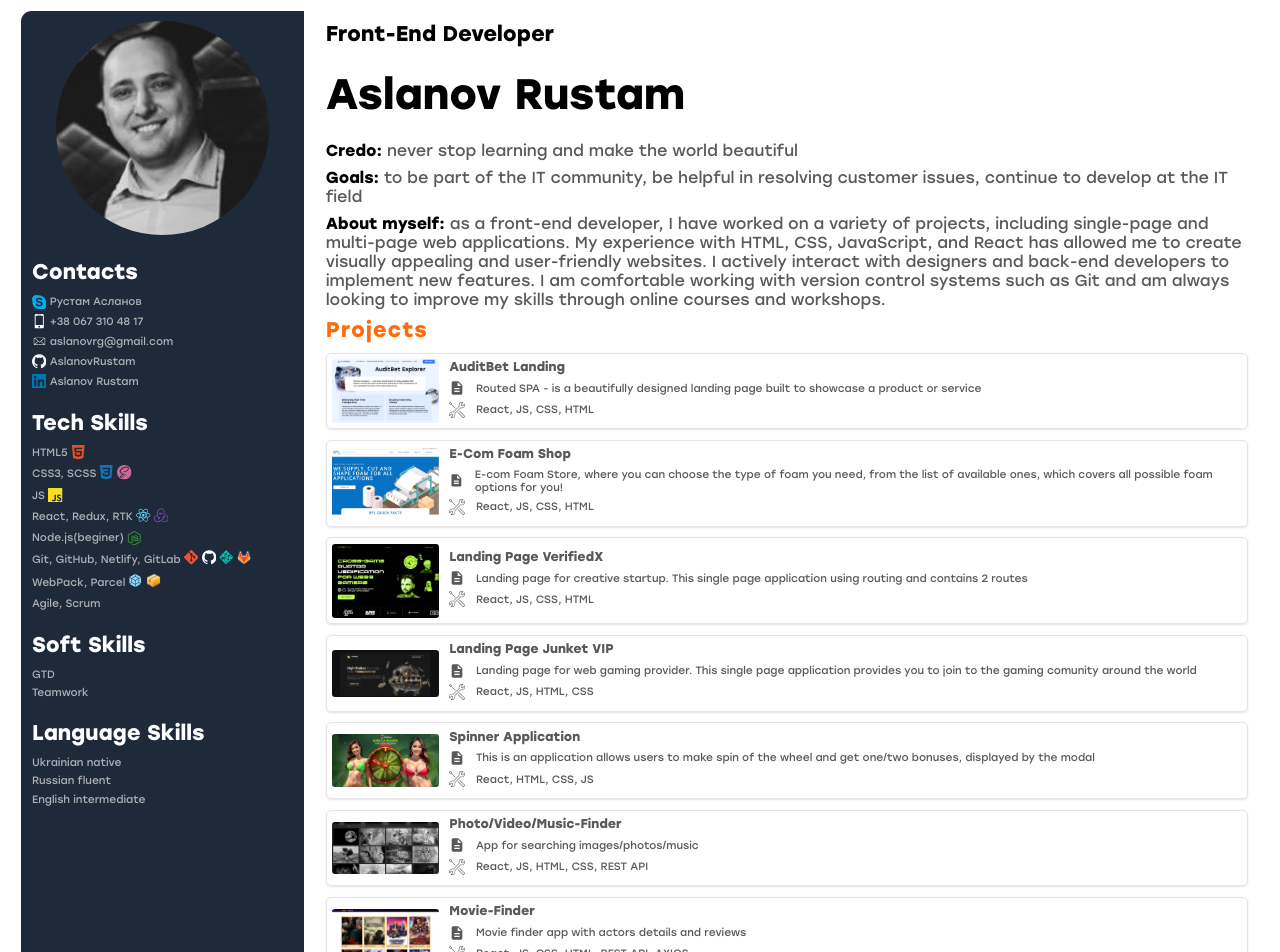
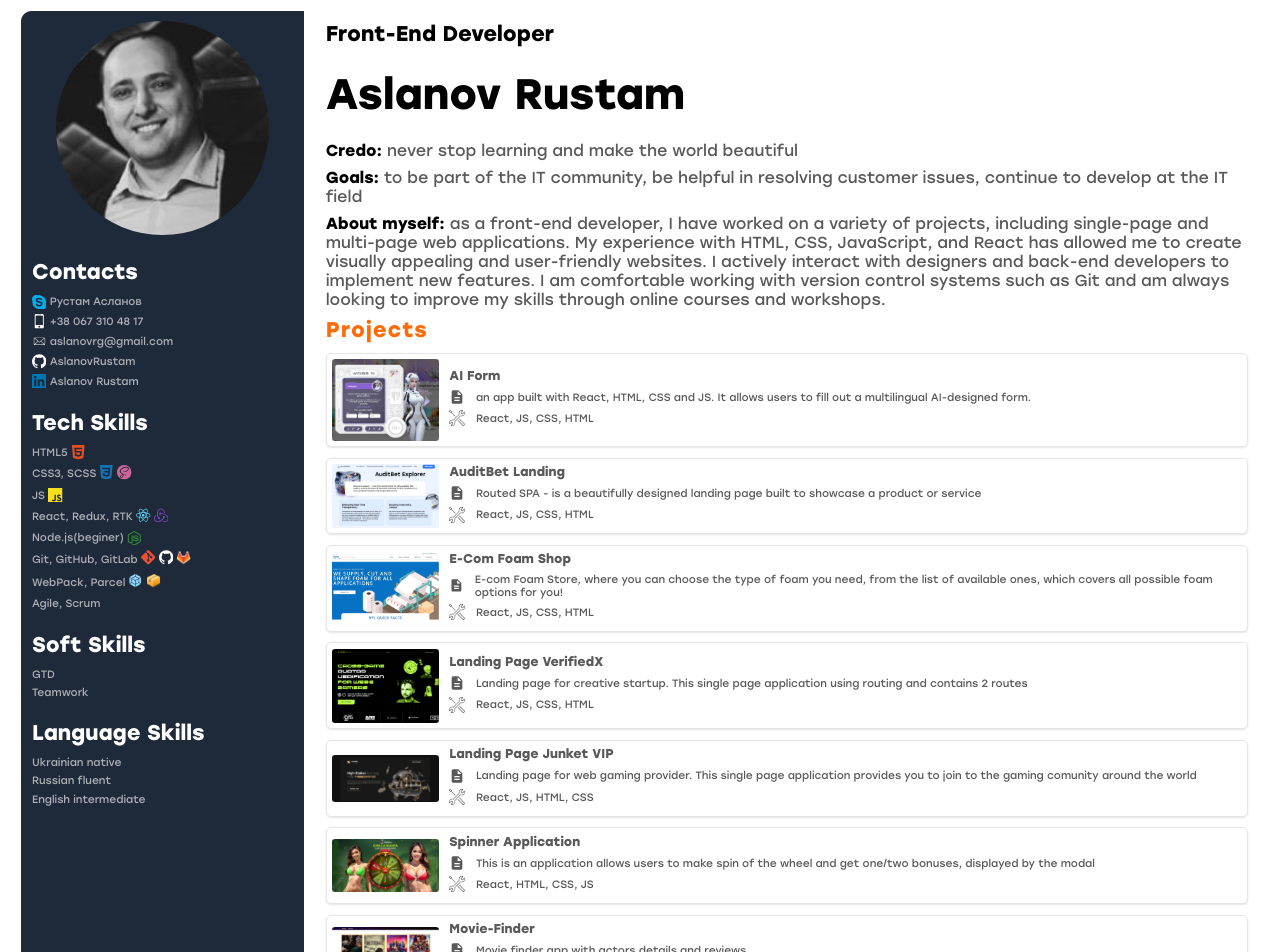
Before and after one commit to AslanovRustam/CV-Aslanov-Rustam, a React (Create React App) app: page / in a window 1280 px wide. Shown: the top 952 px of the page. Built offline with nearby package versions, Linux system fonts and the light colour scheme.

Commit message:
add new project

```diff
--- a/src/components/Skills/Skills.jsx
+++ b/src/components/Skills/Skills.jsx
@@ -50,7 +50,7 @@ export default function Skills() {
             </svg>
           </li>
           <li className={s.contactBox}>
-            <span>Git, GitHub, Netlify, GitLab</span>
+            <span>Git, GitHub, GitLab</span>
             <span>
               <svg className={s.icon}>
                 <use href={`${Sprite}#icon-git`}></use>
@@ -58,9 +58,9 @@ export default function Skills() {
               <svg className={s.icon}>
                 <use href={`${Sprite}#icon-github`}></use>
               </svg>
-              <svg className={s.icon}>
+              {/* <svg className={s.icon}>
                 <use href={`${Sprite}#icon-netlify`}></use>
-              </svg>
+              </svg> */}
               <img className={s.img} src={gitLab} alt="gitlab icon" />
             </span>
           </li>
--- a/src/data/data.js
+++ b/src/data/data.js
@@ -8,8 +8,18 @@ import junket from "../images/readme.png";
 import verifiedX from "../images/VerifiedX.png";
 import foam from "../images/readme_home.jpg";
 import trueplay from "../images/trueplay.jpg";
+import aiForm from "../images/form.jpg";
 
 export const projects = [
+  {
+    id: 11,
+    name: "AI Form",
+    image: aiForm,
+    url: "https://aslanovrustam.github.io/form/",
+    description:
+      "an app built with React, HTML, CSS and JS. It allows users to fill out a multilingual AI-designed form.",
+    stack: "React, JS, CSS, HTML",
+  },
   {
     id: 10,
     name: "AuditBet landing",
@@ -55,14 +65,14 @@ export const projects = [
       "This is an application allows users to make spin of the wheel and get one/two bonuses, displayed by the modal",
     stack: "React, HTML, CSS, JS",
   },
-  {
-    id: 5,
-    name: "Photo/Video/Music-finder",
-    image: stock,
-    url: "https://aslanovrustam.github.io/stock/",
-    description: "App for searching images/photos/music",
-    stack: "React, JS, HTML, CSS, REST API",
-  },
+  // {
+  //   id: 5,
+  //   name: "Photo/Video/Music-finder",
+  //   image: stock,
+  //   url: "https://aslanovrustam.github.io/stock/",
+  //   description: "App for searching images/photos/music",
+  //   stack: "React, JS, HTML, CSS, REST API",
+  // },
   {
     id: 4,
     name: "Movie-finder",
```
Also changed, not shown: src/images/form.jpg (added).
